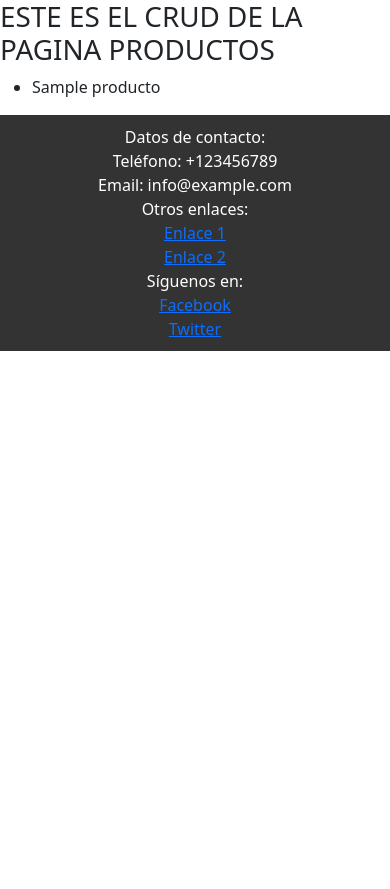
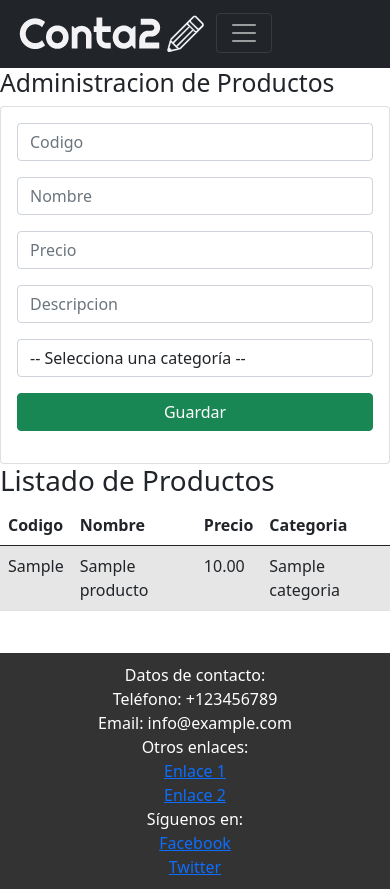
Before and after one commit to xKakashixpy/paginaweb2, a Django app: page /ProdCrud/ in a window 390 px wide. Before the commit the page ends 351 px from the top, so only its background shows below. Run offline with Django 4.2, Linux system fonts and the light colour scheme; tables that the repository leaves empty hold one stand-in row (values such as "Sample post"); some libraries are stand-ins or nearby versions.

Commit message:
Crud Productos con relacion lista

```diff
--- a/Paginaweb2/core/templates/core/ProdCrud.html
+++ b/Paginaweb2/core/templates/core/ProdCrud.html
@@ -1,52 +1,66 @@
-<!DOCTYPE html>
-<html>
-<head>
-    <title>Conta2.cl</title>
-    <link rel="stylesheet" href="https://cdn.jsdelivr.net/npm/bootstrap@5.0.0-beta3/dist/css/bootstrap.min.css">
-    {% load static %}
-    <link rel="stylesheet" href="{% static 'core/css/estilo.css' %}">
-    <script src="{% static 'core/js/acciones.js' %}"></script>
-    <script src="https://code.jquery.com/jquery-3.6.0.min.js"></script>
-    <script src="https://cdn.jsdelivr.net/npm/bootstrap@5.0.0-beta3/dist/js/bootstrap.bundle.min.js"></script>
-    <script src="{% static 'core/js/acciones.js' %}"></script>
-</head>
+{% extends "core/base.html" %}
 
-<body>
-
-<h1>ESTE ES EL CRUD DE LA PAGINA PRODUCTOS</h1>
-<ul>
-   {% for c in productos %}
-   <li>{{ c.nombre }}</li>
-   {% endfor %}
-</ul>
-
-
-
-<!-- pie de pagina con antecedentes de la pagina-->
-<footer class="footer">
-    <div class="container">
-        <div class="row">
-            <div class="col-md-4">
-                <p>Datos de contacto:</p>
-                <p>Teléfono: +123456789</p>
-                <p>Email: info@example.com</p>
-            </div>
-            <div class="col-md-4">
-                <p>Otros enlaces:</p>
-                <p><a href="#">Enlace 1</a></p>
-                <p><a href="#">Enlace 2</a></p>
-            </div>
-            <div class="col-md-4">
-                <p>Síguenos en:</p>
-                <p><a href="#">Facebook</a></p>
-                <p><a href="#">Twitter</a></p>
+{% block body %}
+<div class="row">
+    <div class="col-sm-12 col-md-6 col-lg-4 col-xl-4">
+        <h2> Administracion de Productos</h2>
+        <div class="card">
+            <div class="card-body">
+                <form action="/registrarproducto/" method="POST">{% csrf_token %}
+                    <div class="form-group mb-3">
+                        <input type="text" id="txtCodigo" name="txtCodigo" class="form-control" placeholder="Codigo" required>
+                    </div>
+                    <div class="form-group mb-3">
+                        <input type="text" id="txtNombre" name="txtNombre" class="form-control" placeholder="Nombre" required>
+                    </div>
+                    <div class="form-group mb-3">
+                        <input type="text" id="numPrecio" name="numPrecio" class="form-control" placeholder="Precio" required pattern="^\d+$">
+                    </div>
+                    <div class="form-group mb-3">
+                        <input type="text" id="txtDesc" name="txtDesc" class="form-control" placeholder="Descripcion" required>
+                    </div>
+                    <div class="form-group mb-3">
+                        <select id="txtCategoria" name="txtCategoria" class="form-control" required>
+                            <option value="" selected disabled>-- Selecciona una categoría --</option>
+                            {% for categoria in categorias %}
+                            <option value="{{ categoria.nombre }}">{{ categoria.nombre }}</option>
+                            {% endfor %}
+                        </select>
+                    </div>
+                    <div class="form-group d-grid gap-2 mb-3">
+                        <button type="submit" class="btn btn-success text-white">Guardar</button>
+                    </div>
+                </form>
             </div>
         </div>
     </div>
-</footer>
 
-<script src="https://stackpath.bootstrapcdn.com/bootstrap/4.5.2/js/bootstrap.min.js"></script>
+    <div class="col-sm12 col-md-6 col-lg-8 col-xl-8">
+        <h1>Listado de Productos</h1>
+        <div class="table table-responsive">
+            <table class="table table-striped">
+                <thead>
+                    <tr>
+                        <th>Codigo</th>
+                        <th>Nombre</th>
+                        <th>Precio</th>
+                        <th>Categoria</th>
+                    </tr>
+                </thead>
+                <tbody>
+                        {% for p in productos %}
+                    <tr>
+                        <td>{{ p.codigo }}</td>
+                        <td>{{ p.nombre }}</td>
+                        <td>{{ p.precio }}</td>
+                        <td>{{ p.categoria }}</td>
+                    </tr>
+                        {% endfor %}
+                </tbody>
+            </table>
+        </div>
+    </div>
+</div>
 
 
-    </body>
-</html>
+{% endblock %}
--- /dev/null
+++ b/Paginaweb2/core/templates/core/base.html
@@ -0,0 +1,79 @@
+<!DOCTYPE html>
+<html>
+<head>
+    <title>Conta2.cl</title>
+    <link rel="stylesheet" href="https://cdn.jsdelivr.net/npm/bootstrap@5.0.0-beta3/dist/css/bootstrap.min.css">
+    {% load static %}
+    <link rel="stylesheet" href="{% static 'core/css/estilo.css' %}">
+    <script src="{% static 'core/js/acciones.js' %}"></script>
+    <script src="https://code.jquery.com/jquery-3.6.0.min.js"></script>
+    <script src="https://cdn.jsdelivr.net/npm/bootstrap@5.0.0-beta3/dist/js/bootstrap.bundle.min.js"></script>
+    <script src="{% static 'core/js/acciones.js' %}"></script>
+</head>
+
+<body>
+<!-- Barra navegadora -->
+<nav class="navbar navbar-expand-lg navbar-dark bg-dark">
+    <div class="container">
+        <div class="container-fluid>
+        <a class="navbar-brand" href="{% url 'tienda' %}">
+            <img class="logo" src="{% static 'core/img/logo.png' %}" alt="">
+        </a>
+        <button class="navbar-toggler" type="button" data-bs-toggle="collapse" data-bs-target="#navbarNavDropdown" aria-controls="navbarNavDropdown" aria-expanded="false" aria-label="Toggle navigation">
+            <span class="navbar-toggler-icon"></span>
+        </button>
+        <div class="collapse navbar-collapse" id="navbarNavDropdown">
+            <ul class="navbar-nav">
+            <li class="nav-item">
+                <a class="nav-link active" aria-current="page" href="{% url 'home' %}">Inicio</a>
+            </li>
+            <li class="nav-item">
+                <a class="nav-link" href="{% url 'tienda' %}">Tienda</a>
+            </li>
+            <li class="nav-item">
+                <a class="nav-link" href="{% url 'misionyvision' %}">Vision y Mision</a>
+            </li>
+            <li class="nav-item">
+              <a class="nav-link" href="{% url 'servicios' %}">Servicios</a>
+            </li>
+            <li class="nav-item">
+              <a class="nav-link" href="{% url 'noticias' %}">Noticias</a>
+            </li>
+            </ul>
+            </ul>
+        </div>
+    </div> <!-- cierre del container barra superior-->
+</div>
+</nav>
+{% block body %}
+
+
+{% endblock %}
+<!-- pie de pagina con antecedentes de la pagina-->
+<footer class="footer">
+    <div class="container">
+        <div class="row">
+            <div class="col-md-4">
+                <p>Datos de contacto:</p>
+                <p>Teléfono: +123456789</p>
+                <p>Email: info@example.com</p>
+            </div>
+            <div class="col-md-4">
+                <p>Otros enlaces:</p>
+                <p><a href="#">Enlace 1</a></p>
+                <p><a href="#">Enlace 2</a></p>
+            </div>
+            <div class="col-md-4">
+                <p>Síguenos en:</p>
+                <p><a href="#">Facebook</a></p>
+                <p><a href="#">Twitter</a></p>
+            </div>
+        </div>
+    </div>
+</footer>
+
+<script src="https://stackpath.bootstrapcdn.com/bootstrap/4.5.2/js/bootstrap.min.js"></script>
+
+
+</body>
+</html>
--- a/Paginaweb2/core/urls.py
+++ b/Paginaweb2/core/urls.py
@@ -1,6 +1,6 @@
 from django.contrib import admin
 from django.urls import path
-from.views import home, tienda, misionyvision, servicios, noticias,agregar_producto, eliminar_producto, restar_producto, limpiar_carrito, producto_crud
+from.views import home, tienda, misionyvision, servicios, noticias,agregar_producto, eliminar_producto, restar_producto, limpiar_carrito, producto_crud, registrarproducto
 
 
 urlpatterns=[
@@ -14,6 +14,7 @@ urlpatterns=[
     path('restar/<int:producto_id>', restar_producto,name="rest"),
     path('limpiar/', limpiar_carrito,name="empt"),
     ## url crud
-    path('ProdCrud/',producto_crud,name="producto_crud",)
+    path('ProdCrud/',producto_crud,name="producto_crud"),
+    path('registrarproducto/',registrarproducto,name="registrarproducto"),
 
 ]
--- a/Paginaweb2/core/views.py
+++ b/Paginaweb2/core/views.py
@@ -1,5 +1,5 @@
 from django.shortcuts import render, redirect
-from core.models import Producto
+from core.models import Producto, Categoria
 from core.Carrito import Carrito
 
 
@@ -49,5 +49,25 @@ def carrito(request):
     return render(request, 'core/carrito.html')
 ## CRUD
 def producto_crud(request):
-    producto = Producto.objects.all()
-    return render(request,'core/ProdCrud.html',{"productos": producto})
+    productos = Producto.objects.all()
+    categorias = Categoria.objects.all()
+    return render(request, 'core/ProdCrud.html', {"productos": productos, "categorias": categorias})
+
+from django.shortcuts import redirect
+from .models import Producto, Categoria
+
+def registrarproducto(request):
+    codigo = request.POST['txtCodigo']
+    nombre = request.POST['txtNombre']
+    precio = request.POST['numPrecio']
+    descripcion = request.POST['txtDesc']
+    categoria = request.POST['txtCategoria']
+
+
+    categoria = Categoria.objects.get(nombre=categoria)
+
+    producto = Producto.objects.create(
+        codigo=codigo, nombre=nombre, precio=precio, descripcion=descripcion, categoria=categoria
+    )
+
+    return redirect('producto_crud')
```
